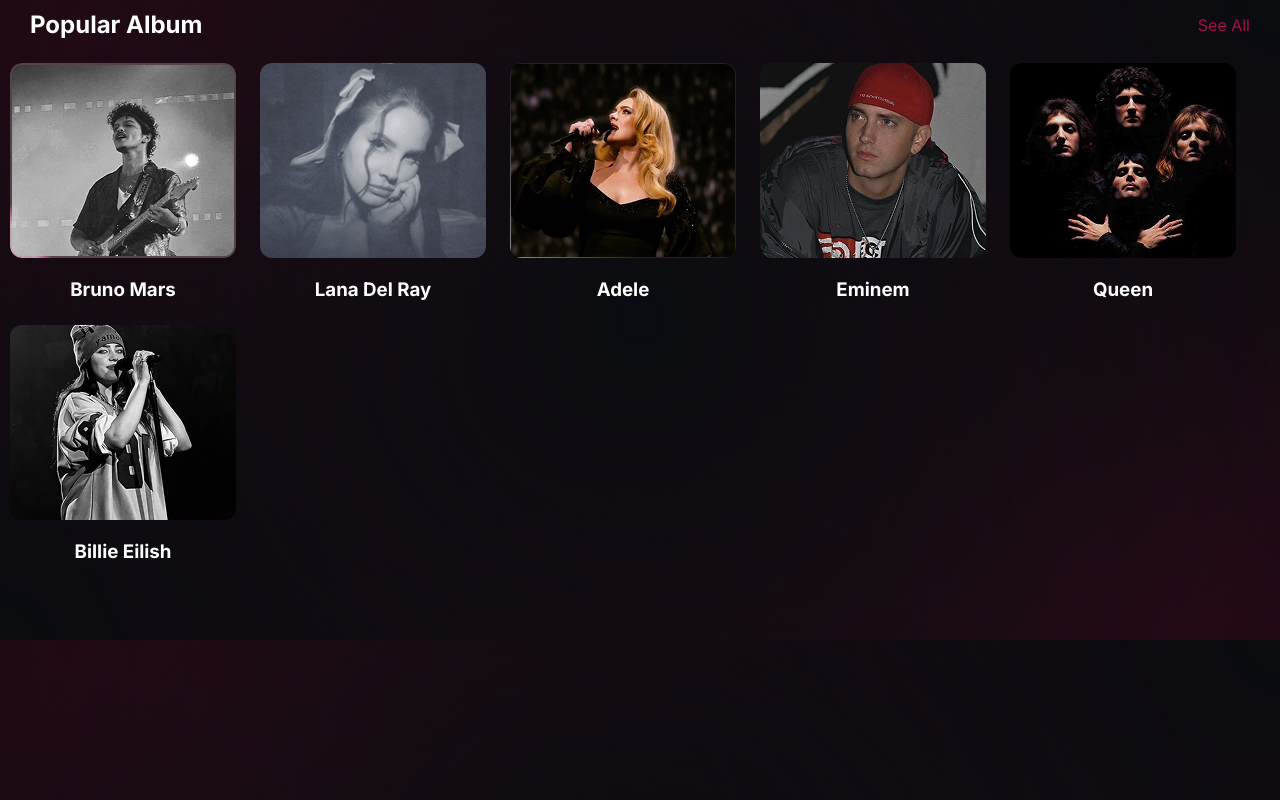
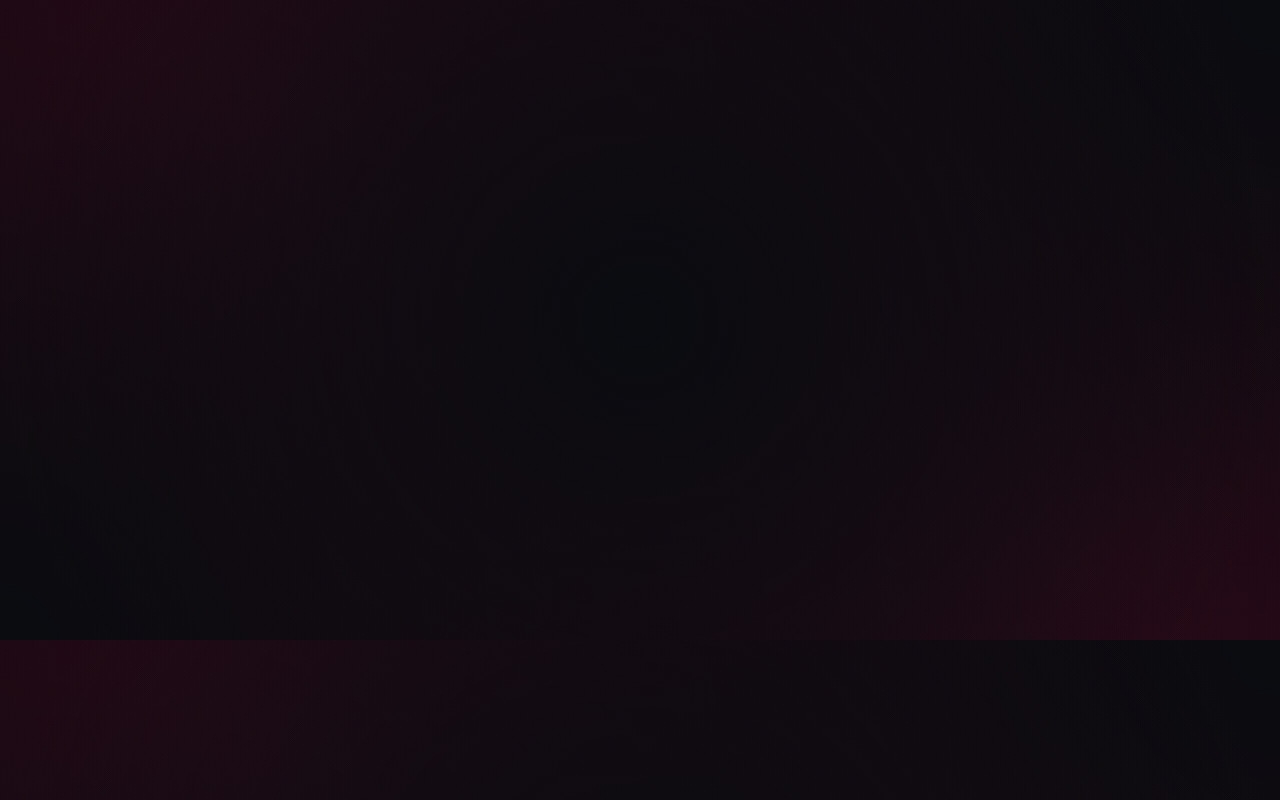
Before and after one commit to anrex019/jukebox-front, a Next.js app: page / in a window 1280 px wide. Built offline with nearby package versions, Linux system fonts and the light colour scheme.

Commit message:
fix: page.tsx

```diff
--- a/app/page.tsx
+++ b/app/page.tsx
@@ -1,11 +1,9 @@
 "use client";
-import UserPlaylistsList from './components/userPlaylist/userPlaylistComp';
 import styles from './page.module.css';
 
 export default function HomePage() {
   return (
     <main className={styles.wrapper}>
-      <UserPlaylistsList />
     </main>
 
   );
```
